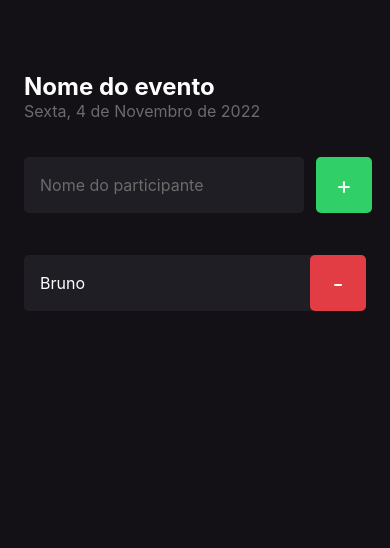
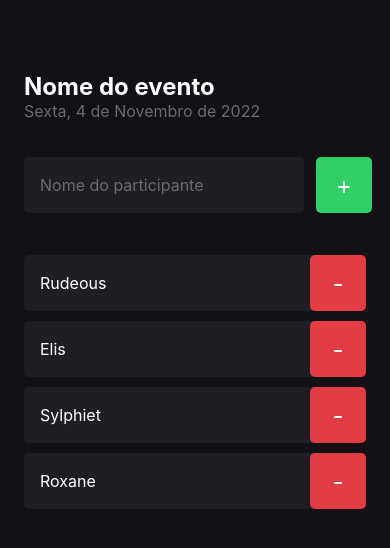
Before and after one commit to brunrocha/imhere, a React Native app: screen / in a window 390 px wide. Shown: the top 548 px of the page. Built offline with nearby package versions, Linux system fonts and the light colour scheme.

Commit message:
Renderizando listas (map)

```diff
--- a/src/screens/Home/index.tsx
+++ b/src/screens/Home/index.tsx
@@ -6,6 +6,7 @@ import { Participant } from '../../components/Participant';
 import { styles } from './styles'
 
 export default function Home() {
+  const participants = ['Rudeous', 'Elis', 'Sylphiet', 'Roxane']
 
   function handleParticipantAdd() {
     console.log('Você clicou no botão de Adicionar!');
@@ -39,7 +40,16 @@ export default function Home() {
         </TouchableOpacity>
       </View>
 
-      <Participant name="Bruno" onRemove={() => handleParticipantRemove("Bruno")} />
+      {
+        participants.map(participant => (
+          <Participant
+            key={participant}
+            name={participant}
+            onRemove={() => handleParticipantRemove(participant)}
+          />
+        ))
+      }
+
     </View>
   );
 }
```
